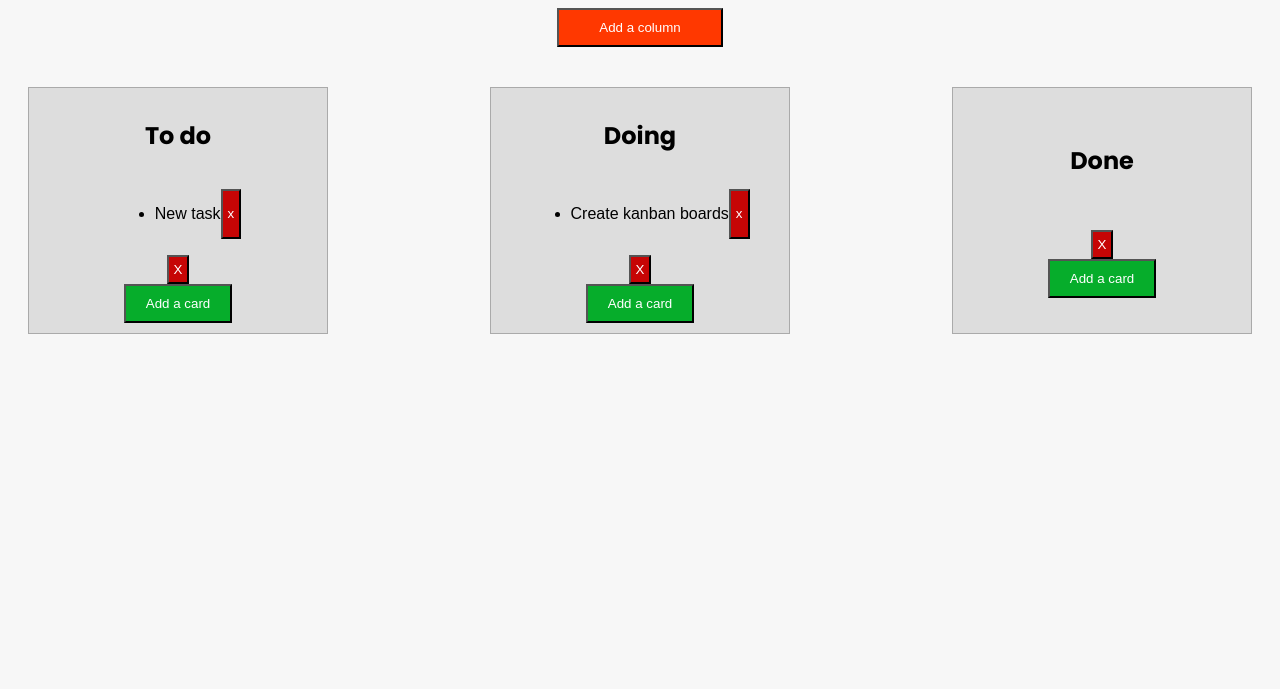
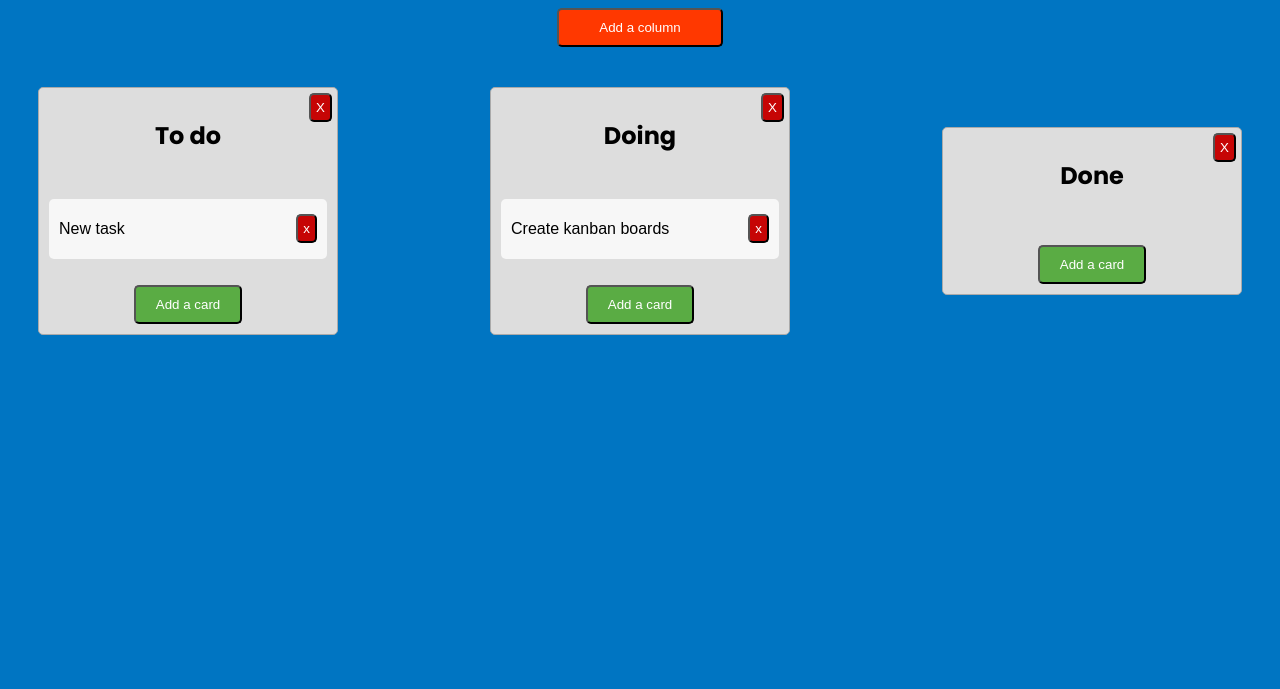
Before and after one commit to m4r1usz1989/trello, a website: page index.html in a window 1280 px wide. Shown: the part 111-800 px from the top of the page. Drawn offline with nearby package versions, Linux system fonts and the light colour scheme.

Commit message:
row styling

```diff
--- a/index.html
+++ b/index.html
@@ -13,9 +13,9 @@
 			<div class="column-container"></div>
 			<script id="column-template" type="x-tmpl-mustache">
 				<div class="column">
+				<button class="btn-delete delete-column">X</button>
 				<h2 class="column-title">{{ name }}</h2>
 				<ul id={{ id }} class="column-card-list"></ul>
-				<button class="btn-delete">X</button>
 				<button class="add-card">Add a card</button>
 				</div>
 			</script>
--- a/sass/_variables.scss
+++ b/sass/_variables.scss
@@ -1,8 +1,3 @@
-/* Colors */
-$primary-color: #222;
-$secondary-color: #666;
-$active-color: #E20000;
-
 /* Font sizes */
 $body-font-size: 16px;
 $paragraph-font-size: 26px;
--- a/sass/components/_buttons.scss
+++ b/sass/components/_buttons.scss
@@ -4,6 +4,7 @@ button {
 	cursor: pointer;
 	transition: .3s;
 	color: #fff;
+	border-radius: 5px;
 	&:hover {
 		background: #d8d6d6;
 	}
@@ -18,9 +19,9 @@ button {
 }
 
 .add-card {
-	background: #06ad2b;
+	background: #5aac44;
 	&:hover {
-		background: #0ef731;
+		background: #519839;
 	}
 }
 
--- a/sass/style.scss
+++ b/sass/style.scss
@@ -7,13 +7,21 @@
 
 body {
 	font-family: $body-font;
-	background: #f7f7f7;
+	background: #0075C2;
 	font-size: $body-font-size;
 	padding: 20px;
 }
 
+h1 {
+	color: #fff;
+}
+
 h1, h2 {
 	font-family: $paragraph-font;
+}
+
+ul {
+	padding: 0;
 }
 
 #board {
@@ -28,6 +36,8 @@ h1, h2 {
 		padding: 40px 0;
 		div {
 			display: flex;
+			justify-content: space-between;
+			align-items: center;
 		}
 		.column {
 			padding: 10px;
@@ -38,6 +48,28 @@ h1, h2 {
 			align-items: center;
 			flex-direction: column;
 			min-width: 300px;
+			border-radius: 5px;
+			margin: 0 10px;
+			position: relative;
+			.delete-column {
+				position: absolute;
+				top: 5px;
+				right: 5px;
+			}
+			ul {
+				width: 100%;
+				li {
+					list-style: none;
+					background: #f7f7f7;
+					border-radius: 5px;
+					padding: 5px 10px;
+					cursor: pointer;
+					margin: 10px 0;
+					&:hover {
+						background: #fff;
+					}
+				}
+			}
 		}
 	}
 }
```
Also changed, not shown: css/style.css.
